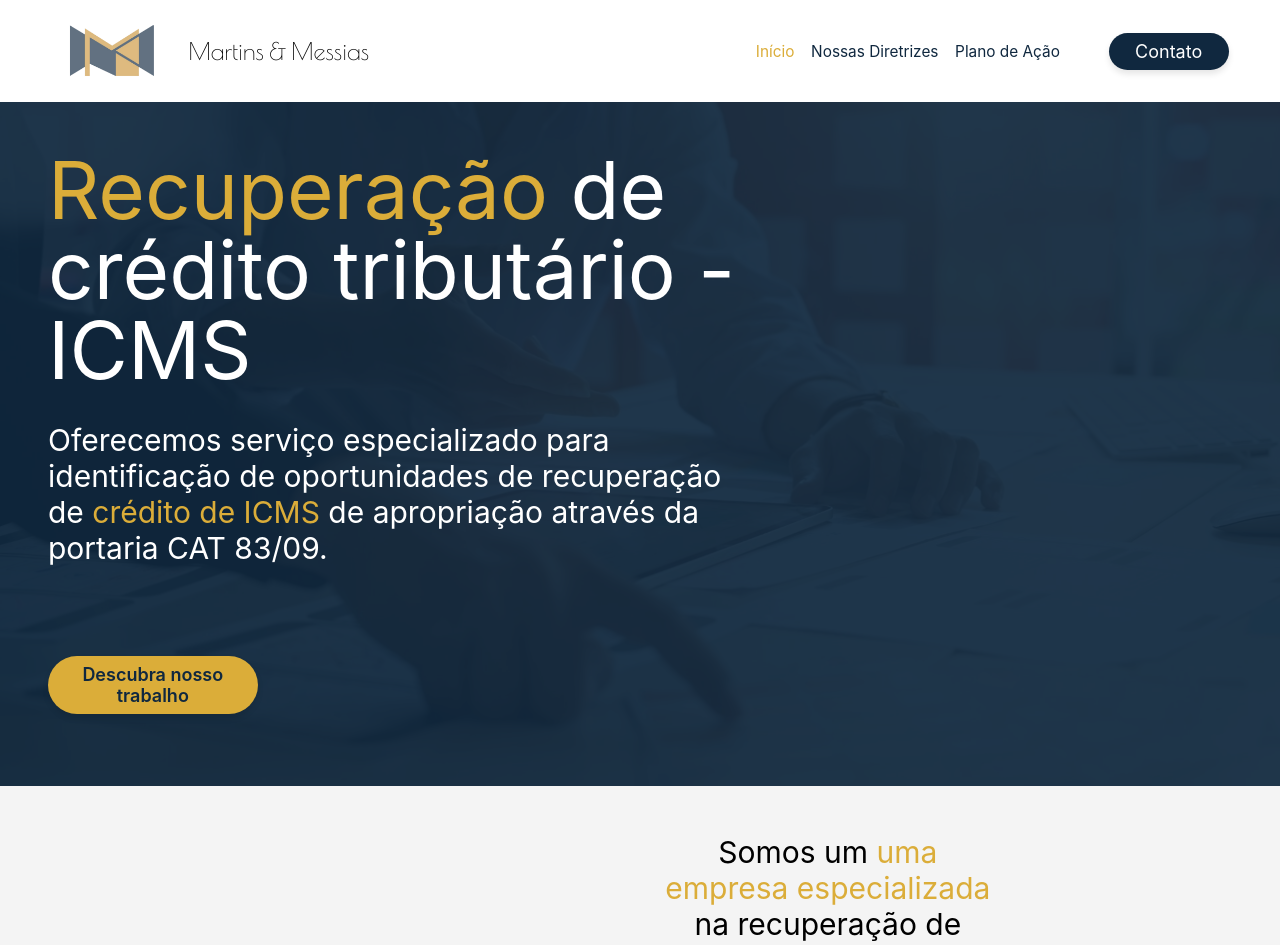
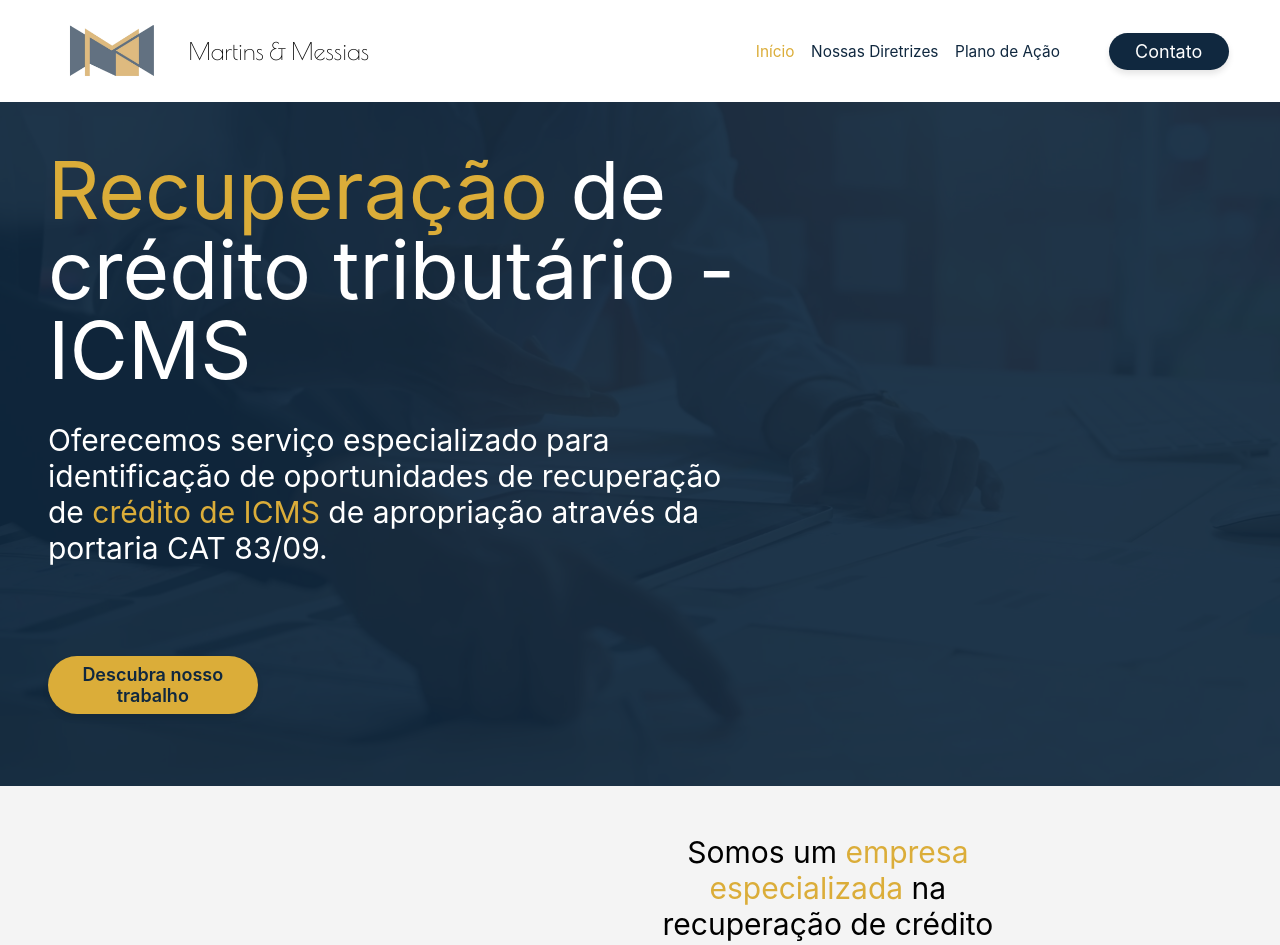
Before and after one commit to devthiagogomes/MartinsMessias, a React (Create React App) app: page / in a window 1280 px wide. Shown: the top 945 px of the page. Built offline with nearby package versions, Linux system fonts and the light colour scheme.

Commit message:
fixed text

```diff
--- a/src/pages/HomePage.js
+++ b/src/pages/HomePage.js
@@ -35,7 +35,7 @@ export default function HomePage() {
         <div className="bottom-text">
           <div className="sub-text">
             Somos um{" "}
-            <span className="highlight">uma empresa especializada</span> na
+            <span className="highlight"> empresa especializada</span> na
             recuperação de crédito ICMS, com mais de cinco anos de atuação no
             mercado e já auxiliamos empresas de diversos ramos a recuperarem
             mais de <span className="highlight">500 milhões de reais</span> junto ao orgãos fiscais através da CAT 83/09.
```
